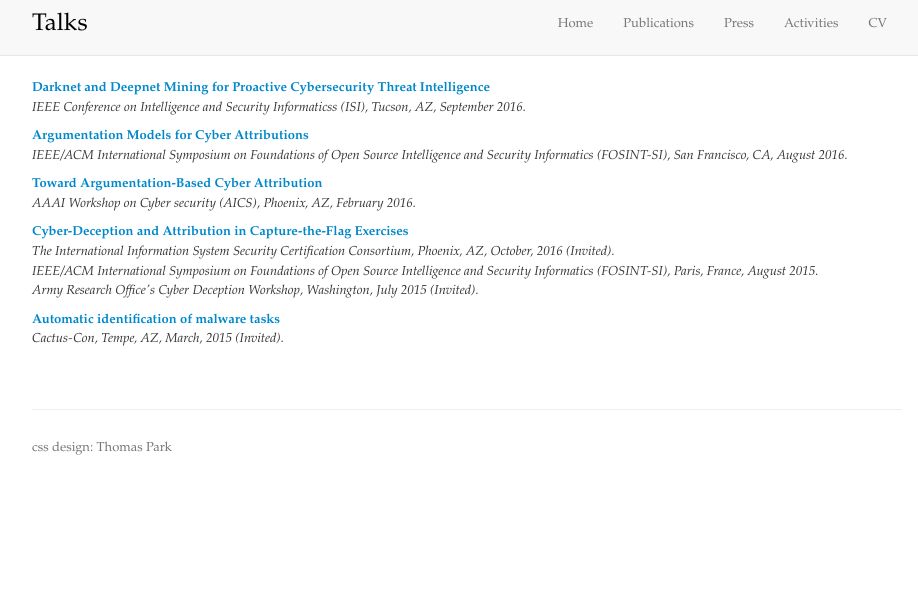
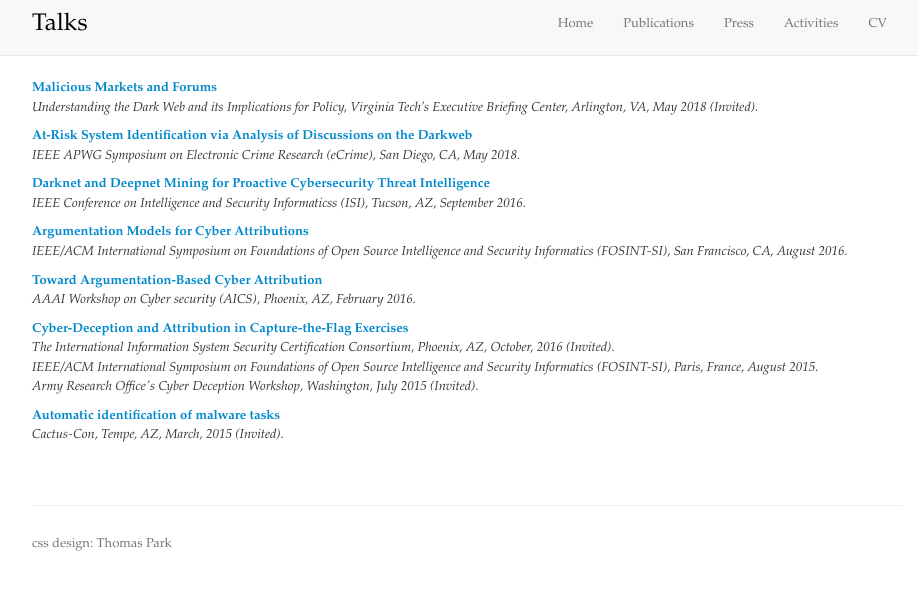
Before and after one commit to JohnShuShu/efnunes.github.io, a website: page talks.html in a window 1280 px wide. Shown: the whole page, without its empty margins (173-1091 px from the left). Drawn offline with nearby package versions, Linux system fonts and the light colour scheme.

Commit message:
talks update

```diff
--- a/talks.html
+++ b/talks.html
@@ -72,6 +72,18 @@
             -->
 
             <p>
+            <strong><a href="">Malicious Markets and Forums</a></strong>
+            <br> <em> Understanding the Dark Web and its Implications for Policy, Virginia Tech’s Executive Briefing Center, Arlington, VA, May 2018 (Invited).</em><br>
+
+            </p>
+
+            <p>
+            <strong><a href="">At-Risk System Identification via Analysis of Discussions on the Darkweb</a></strong>
+            <br> <em> IEEE APWG Symposium on Electronic Crime Research (eCrime), San Diego, CA, May 2018.</em><br>
+
+            </p>
+
+            <p>
             <strong><a href="">Darknet and Deepnet Mining for Proactive Cybersecurity Threat Intelligence</a></strong>
             <br> <em> IEEE Conference on Intelligence and Security Informaticss (ISI), Tucson, AZ, September 2016.</em><br>
 
```
